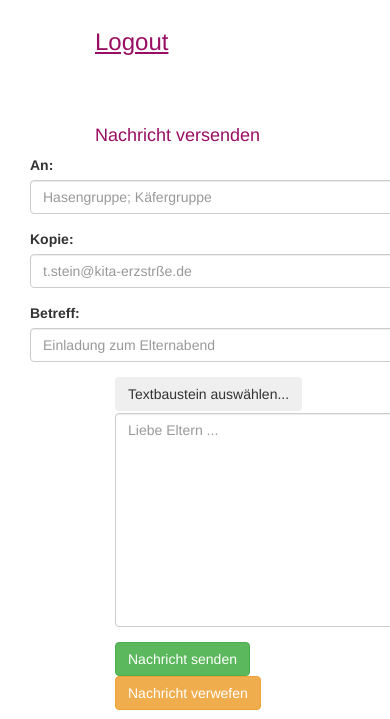
After one commit to FJuette/HCDKitaDemo, a PHP site: page /message.php in a window 390 px wide; the page is wider, and only the part inside the window is pictured. The commit adds this page. Shown: the part 576-1295 px from the top of that part. Run offline with PHP 8.4, Linux system fonts and the light colour scheme; grey boxes are pictures that could not be loaded.

Commit message:
First beta version

```diff
--- a/food.php
+++ b/food.php
@@ -7,7 +7,7 @@
             <div id="header">
                 <?php include("headerLeft.php") ?>
                 <div class="col-md-7">
-                    <img alt="headerChild" src="images/food.PNG" style="width: 460px;" />
+                    <img alt="headerChild" src="images/food.png" style="width: 460px;" />
                 </div>
             </div>
         </div>
--- a/internal.php
+++ b/internal.php
@@ -22,7 +22,7 @@
                 <h5>Bitte wählen Sie aus:</h5>
                 <ul class="menuFamily">
                     <li>
-                        <a href="#">Nachrichten versenden</a>
+                        <a href="message.php">Nachrichten versenden</a>
                     </li>
                     <li>
                         <a href="addbrick.php">Textbausteine erstellen</a>
--- /dev/null
+++ b/message.php
@@ -0,0 +1,94 @@
+<?php include("head.php") ?>
+
+<body>
+<div class="row">
+    <div class="col-md-9">
+        <div class="row">
+            <div id="header">
+                <?php include("headerLeft.php") ?>
+                <div class="col-md-7">
+                    <img alt="headerChild" src="images/teaser_9.PNG" style="width: 460px;" />
+                </div>
+            </div>
+        </div>
+        <div class="row">
+            <div id="navigation" class="col-md-5 innerPadding">
+                <div class="login">
+                    <h3><a href="index.php">Logout</a></h3>
+                </div>
+            </div>
+            <div id="content" class="col-md-7 innerPadding">
+                <h4 class="login">Nachricht versenden</h4>
+                <div class="row col-md-12">
+                    <form class="form-horizontal">
+                        <fieldset>
+
+                            <!-- Text input-->
+                            <div class="form-group" style="margin-left: -80px;">
+                                <label class="col-md-4 control-label" for="textinput">An:</label>
+                                <div class="col-md-8">
+                                    <input id="textinput" name="textinput" type="text" placeholder="Hasengruppe; Käfergruppe" class="form-control input-md">
+                                </div>
+                            </div>
+
+                            <!-- Text input-->
+                            <div class="form-group" style="margin-left: -80px;">
+                                <label class="col-md-4 control-label" for="textinput">Kopie:</label>
+                                <div class="col-md-8">
+                                    <input id="textinput" name="textinput" type="text" placeholder="t.stein@kita-erzstrße.de" class="form-control input-md">
+                                </div>
+                            </div>
+
+                            <!-- Text input-->
+                            <div class="form-group" style="margin-left: -80px;">
+                                <label class="col-md-4 control-label" for="textinput">Betreff:</label>
+                                <div class="col-md-8">
+                                    <input id="textinput" name="textinput" type="text" placeholder="Einladung zum Elternabend" class="form-control input-md">
+                                </div>
+                            </div>
+
+                            <button style="margin-left: 20px;" class="btn" onclick="Hint()">Textbaustein auswählen...</button>
+
+                            <!-- Textarea -->
+                            <div class="form-group" style="margin-left: 5px; margin-top: 2px;">
+                                <div class="col-md-12">
+                                    <textarea class="form-control" id="textarea" name="textarea" rows="10" placeholder="Liebe Eltern ..."></textarea>
+                                </div>
+                            </div>
+
+                            <div class="row">
+                                <div class="col-md-4" style="margin-left: 20px;">
+                                    <button class="btn btn-success" onclick="Hint()">Nachricht senden</button>
+                                </div>
+                                <div class="col-md-4" style="margin-left: 20px;">
+                                    <button class="btn btn-warning" onclick="Hint()">Nachricht verwefen</button>
+                                </div>
+                            </div>
+
+
+                        </fieldset>
+                    </form>
+                </div>
+            </div>
+        </div>
+    </div>
+    <div id="sidebar" class="col-md-3 innerPadding">
+        <div class="sbItem sbCalendar">
+            <img src="images/headerBrick.png" class="teaserPicture" alt="Teaser">
+            <p>
+                Textbaustein erstellen... <a href="#">mehr</a>
+            </p>
+        </div>
+    </div>
+    <?php include("footer.php") ?>
+</div>
+
+</body>
+
+<script type="text/javascript">
+    function Hint() {
+        alert("Funktion noch nicht implementiert");
+    }
+</script>
+
+</html>
```
